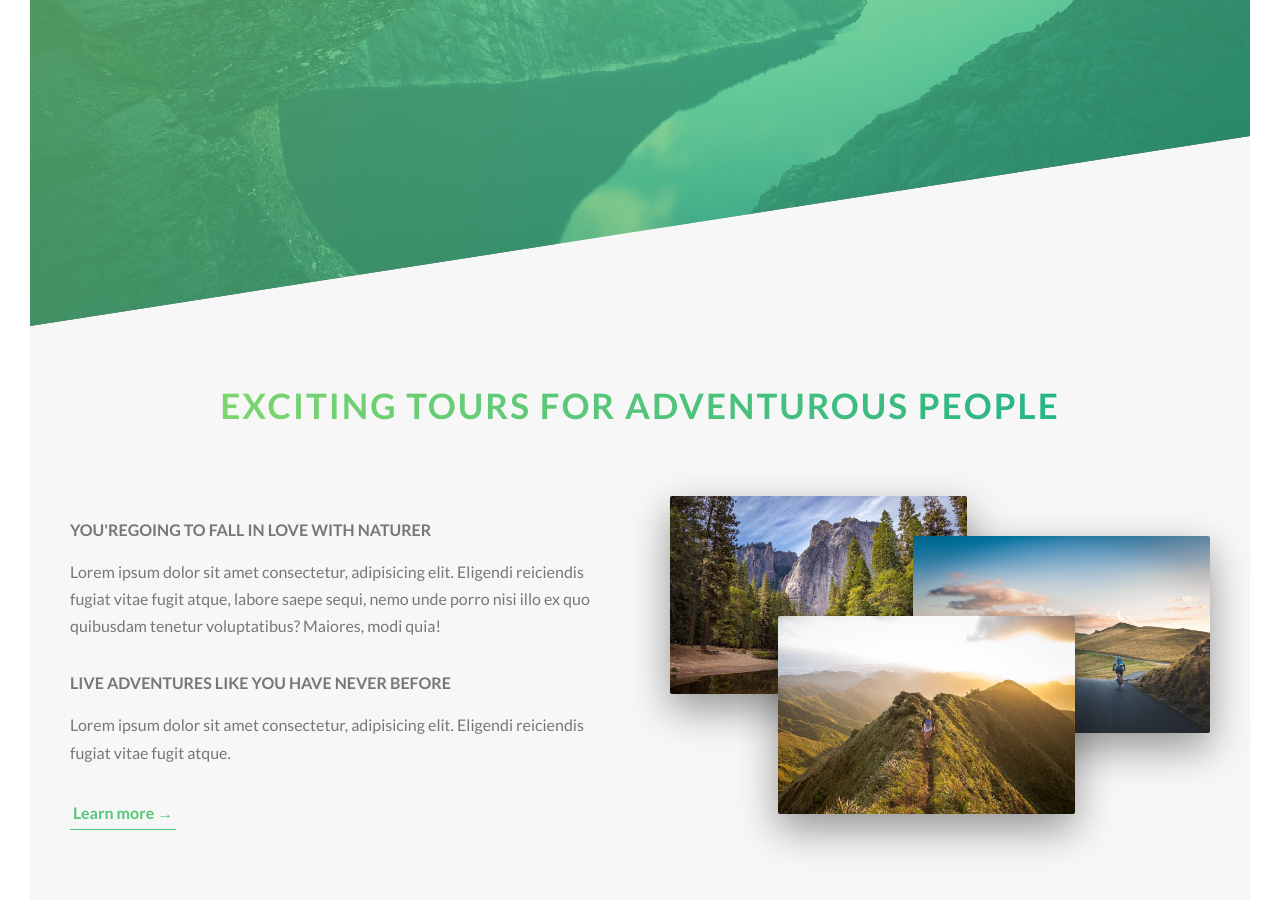
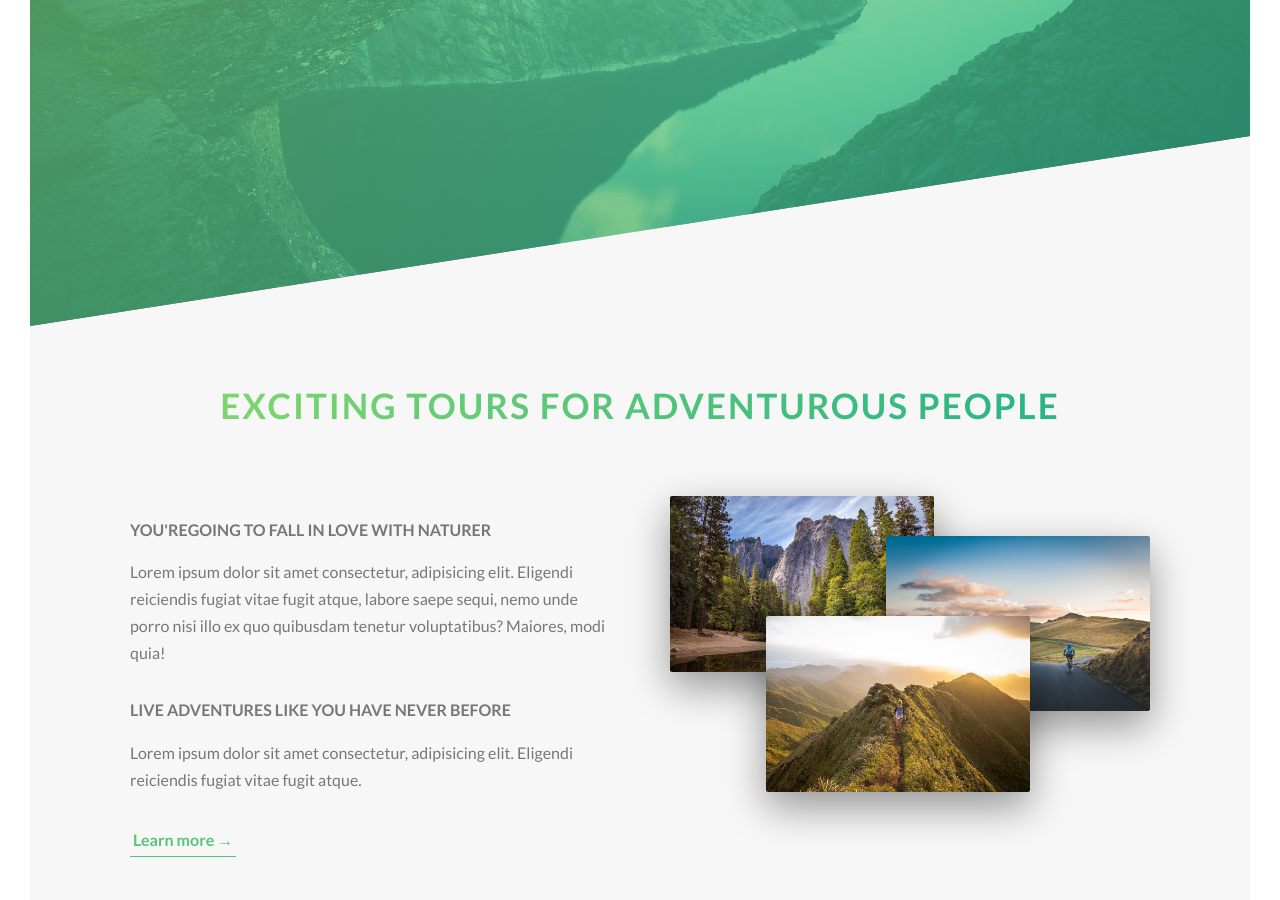
Before and after one commit to mariamamen30/Natours-Template, a website: page index.html in a window 1280 px wide. Shown: the part 464-1364 px from the top of the page. Drawn offline with Linux system fonts and the light colour scheme.

Commit message:
bug fixes in about section

```diff
--- a/sass/pages/_home.scss
+++ b/sass/pages/_home.scss
@@ -1,6 +1,7 @@
 .section-about {
   background-color: $color-gray-light-1;
-  padding: 25rem 0;
+  padding: 25rem 10rem;
+  padding-bottom: 50rem;
   margin-top: -25vh;
-  height: 110vh;
+  height: 120vh;
 }
```
Also changed, not shown: CSS/style.css.
